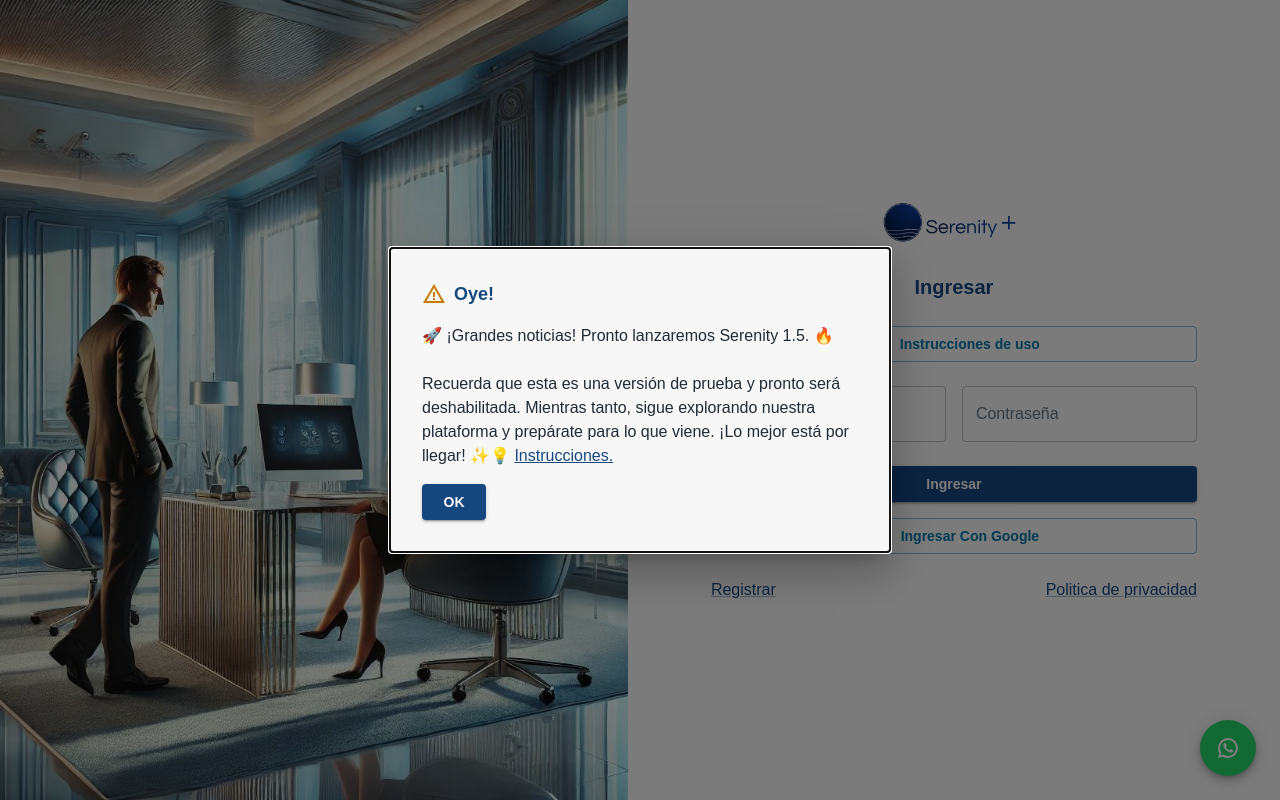
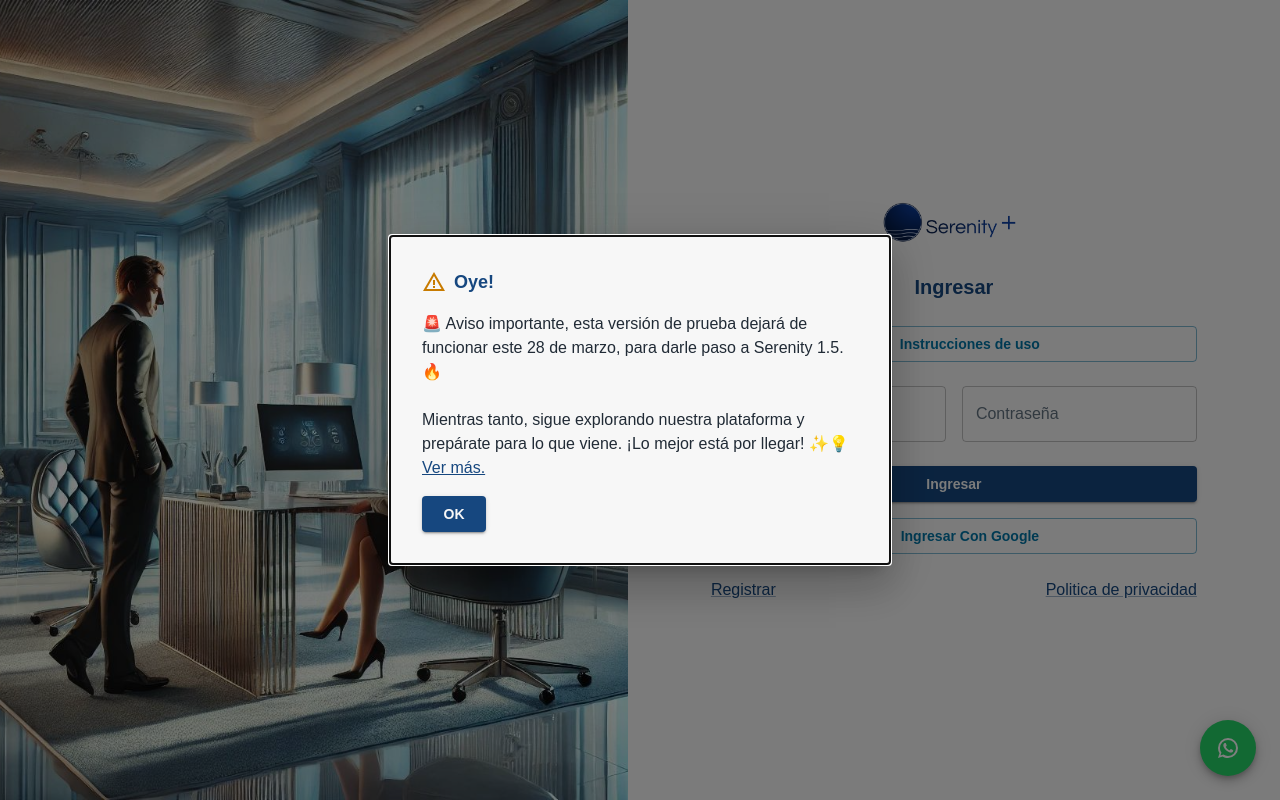
Before and after one commit to CarlosRobledoM/Serenity, a React (Create React App) app: page /login in a window 1280 px wide. Built offline with nearby package versions, Linux system fonts and the light colour scheme; no server answers.

Commit message:
Update ModalInformation.js

```diff
--- a/src/components/ModalInformation.js
+++ b/src/components/ModalInformation.js
@@ -36,18 +36,17 @@ export default function BasicModal() {
             Oye!
           </Typography>
           <Typography variant="body1" sx={{ my: 2 }}>
-            🚀 ¡Grandes noticias! Pronto lanzaremos Serenity 1.5. 🔥
+            🚨 Aviso importante, esta versión de prueba dejará de funcionar este 28 de marzo, para darle paso a Serenity 1.5. 🔥
             <br />
             <br />
-            Recuerda que esta es una versión de prueba y pronto será
-            deshabilitada. Mientras tanto, sigue explorando nuestra plataforma y
+            Mientras tanto, sigue explorando nuestra plataforma y
             prepárate para lo que viene. ¡Lo mejor está por llegar! ✨💡{' '}
             <a
-              href="https://home.serenityapp.co/instrucciones-demo"
+              href="https://home.serenityapp.co/"
               target="_blank"
               rel="noreferrer"
             >
-              Instrucciones.
+              Ver más.
             </a>
           </Typography>
           <Button variant="contained" onClick={handleClose}>
```
